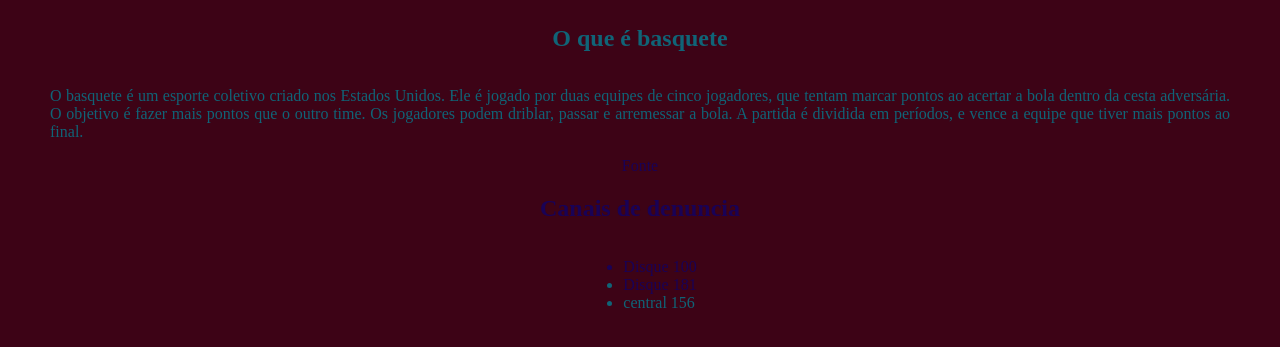
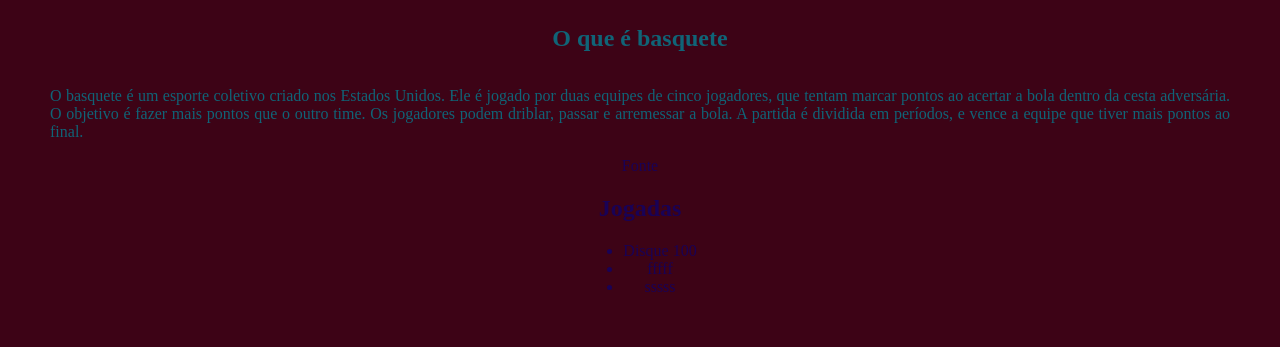
Before and after one commit to almeidamiguel02-hub/cirando-um-site, a plain HTML site: page index.html in a window 1280 px wide. Shown: the part 145-492 px from the top of the page. Drawn offline with Linux system fonts and the light colour scheme.

Commit message:
mudanças

```diff
--- a/index.html
+++ b/index.html
@@ -4,7 +4,7 @@
     <meta charset="UTF-8">
     <link rel="stylesheet" href="./style.css">
     <meta name="viewport" content="width=device-width, initial-scale=1.0">
-    <title>Pen</title>
+    <title>Miguel</title>
     <link rel="preconnect" href="https://fonts.googleapis.com"&gt;
 <link rel="preconnect" href="https://fonts.gstatic.com&quot; crossorigin>
 <link href="https://fonts.googleapis.com/css2?family=Molle:ital@1&display=swap&quot; rel="stylesheet">
@@ -18,13 +18,12 @@ O objetivo é fazer mais pontos que o outro time. Os jogadores podem driblar, pa
     </p>
     <a href="https://brasilescola.uol.com.br/sociologia/bullying.htm"target="blank">Fonte</a&gt;
     <img src="https://encrypted-tbn0.gstatic.com/images?q=tbn:ANd9GcRZaU7b5XQP1Bk84SkSwIJrbdL3zpFIV6XROHXZLvEgJw&s=10"alt="Imagem de alguns meninos apontando os dedos para um menino sentado no chão de cabeça baixa">
-         <h2>Canais de denuncia</h2>
+         <h2>Jogadas</h2>
     <ul>
     <li>Disque 100</li>
-      <li>
-        <a href="https://www.181.pr.gov.br">Disque 181</a>
-      </li>
-      <li>central 156</li>
+      <li>fffff</li>
+
+      <li>sssss</li>
     </ul>
 
      <button id='botao_tema'> Modo Escuro </button>
```
